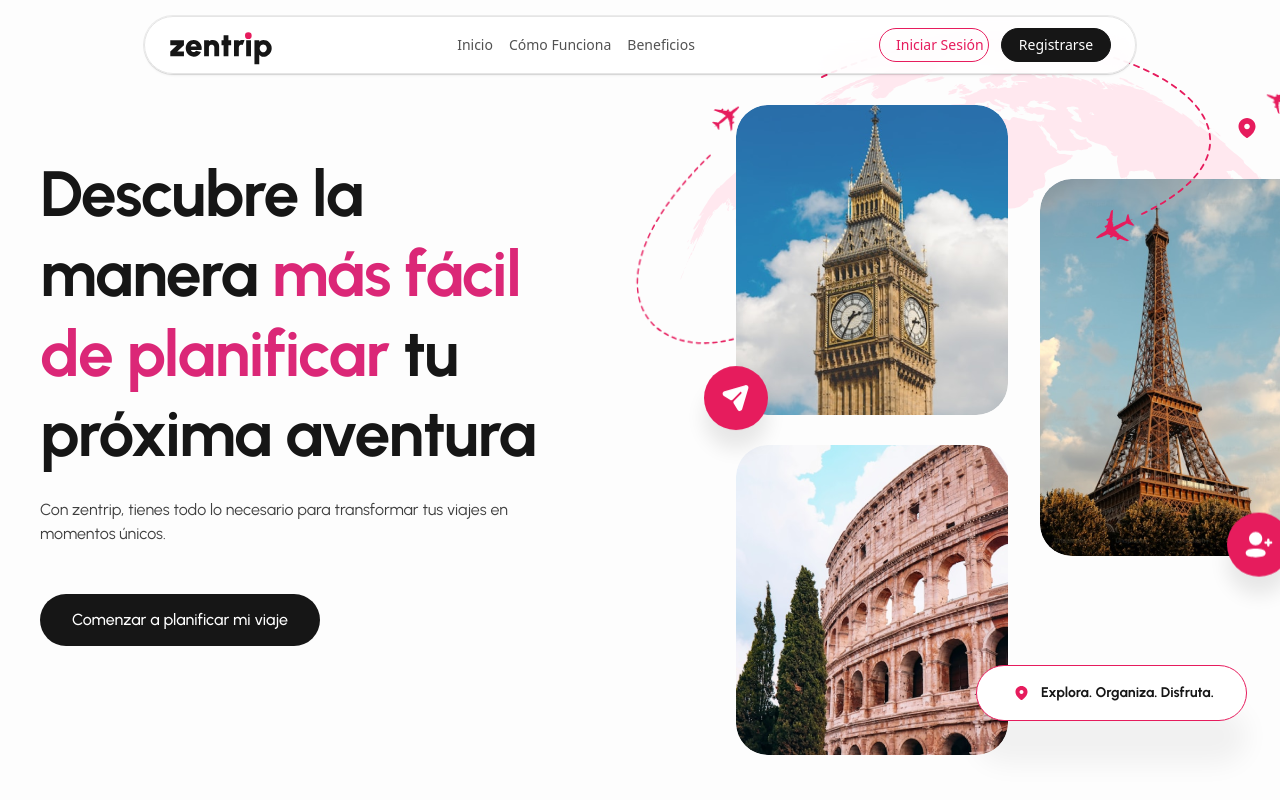
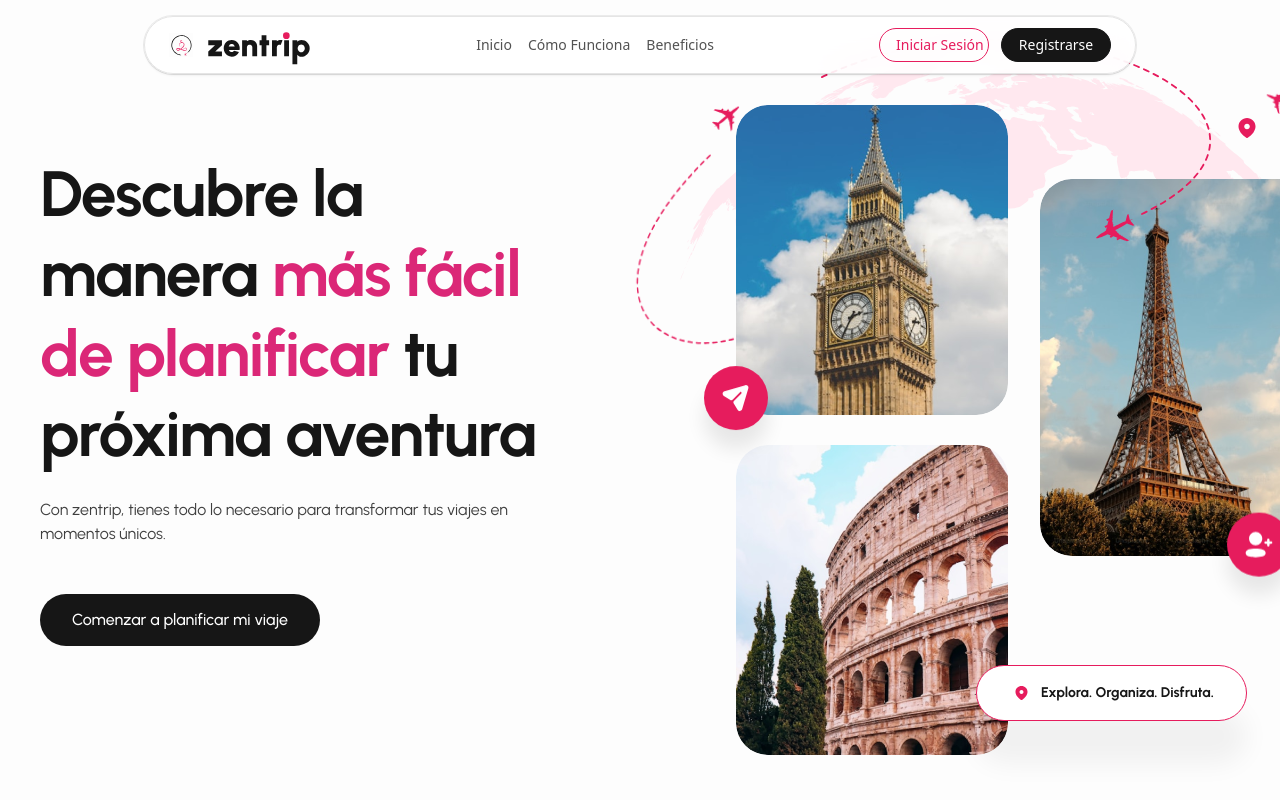
Before and after one commit to Ignacio918/viajes-app, a React (Vite) app in the folder viajes-app/: page / in a window 1280 px wide. Shown: the top 800 px of the page. Built offline with nearby package versions, Linux system fonts and the light colour scheme; a web font is replaced by a local one.

Commit message:
nuevo logo en navbar

```diff
--- a/viajes-app/src/components/Navbar.tsx
+++ b/viajes-app/src/components/Navbar.tsx
@@ -3,6 +3,7 @@ import { useState, useEffect, useRef } from "react"
 import { motion, AnimatePresence } from "framer-motion"
 import { Link } from 'react-router-dom'
 import logoSmall from '../assets/logo_small.svg'
+import logoIcon from '../assets/zentrip-logo-navegador.svg' // Importamos el nuevo logo
 import '../styles/Navbar.css'
 
 const Navbar = () => {
@@ -84,6 +85,7 @@ const Navbar = () => {
             <div className="floating-nav-inner">
               {/* Logo */}
               <div className="logo-container">
+                <img src={logoIcon} alt="Logo Icon" className="logo-icon" /> {/* Nuevo logo */}
                 <img src={logoSmall} alt="zentrip logo" className="logo" />
               </div>
 
@@ -159,14 +161,14 @@ const Navbar = () => {
                     </div>
                     <div className="mobile-auth-buttons">
                       <Link
-                        to="/LoginPage"
+                        to="/login"
                         className="login-link"
                         onClick={() => setIsMenuOpen(false)}
                       >
                         Iniciar Sesión
                       </Link>
                       <Link
-                        to="/RegisterPage"
+                        to="/register"
                         className="register-button"
                         onClick={() => setIsMenuOpen(false)}
                       >
--- a/viajes-app/src/styles/Navbar.css
+++ b/viajes-app/src/styles/Navbar.css
@@ -18,6 +18,13 @@
 
 .logo-container {
   @apply flex items-center flex-shrink-0;
+
+  /* Agregamos un margen entre los logos */
+  gap: 14px;
+}
+
+.logo-icon {
+  @apply h-6 w-6; /* 24px x 24px */
 }
 
 .logo {
```
